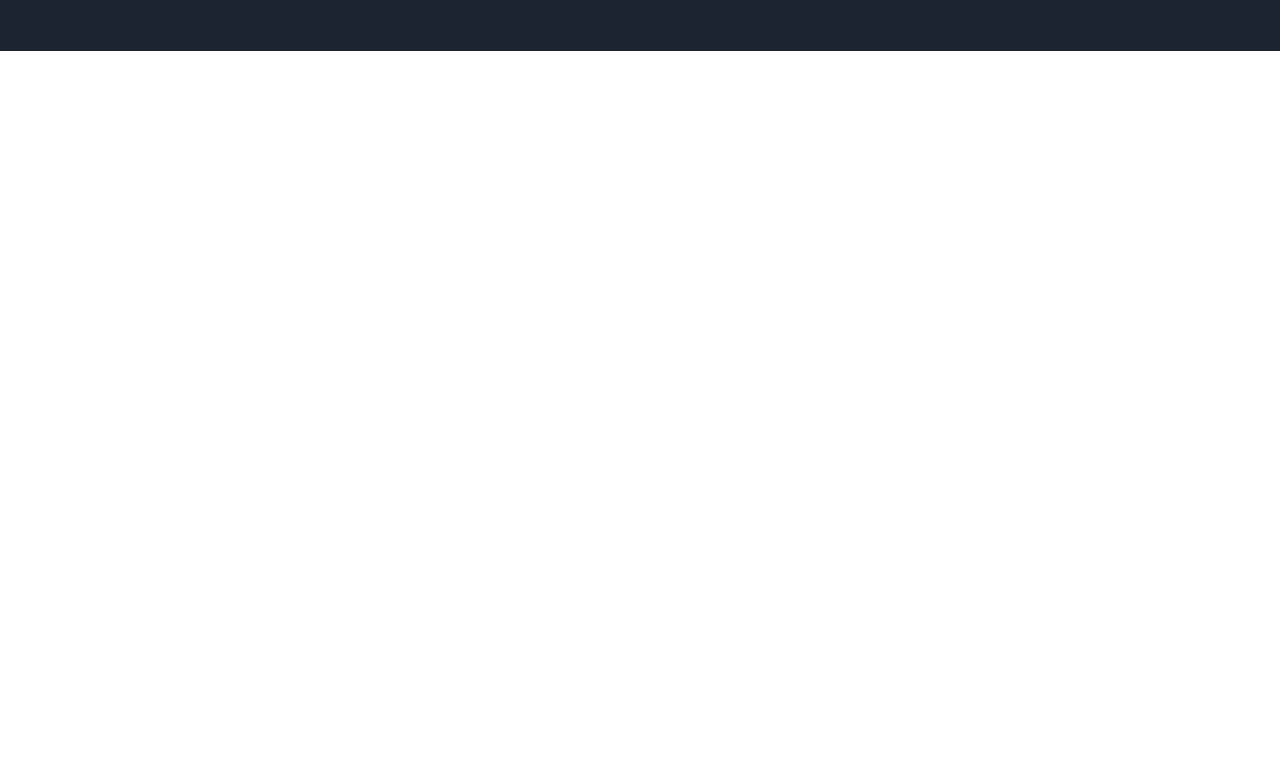
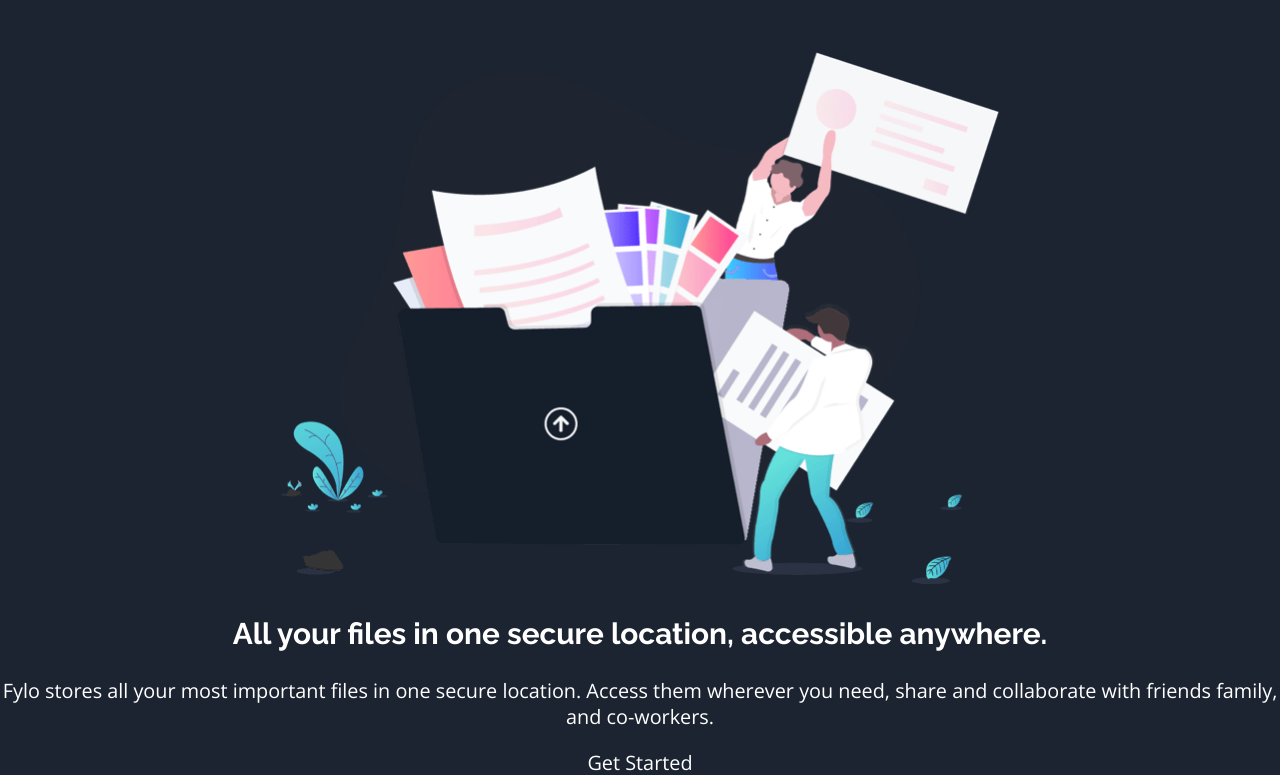
Before and after one commit to faridmammadov09/fylo-landing-page, a plain HTML site: page index.html in a window 1280 px wide. Shown: the part 147-923 px from the top of the page. Before the commit the page ends 800 px from the top, so only its background shows below. Drawn offline with nearby package versions, Linux system fonts and the light colour scheme.

Commit message:
Added hero section

```diff
--- a/css/_global.scss
+++ b/css/_global.scss
@@ -13,6 +13,12 @@ a {
   text-decoration: none;
 }
 
+h1,
+h2,
+h3 {
+  font-family: $font-title;
+}
+
 body {
   font-family: $font-body;
   font-size: calc(16px + 0.3vw);
--- /dev/null
+++ b/css/_hero.scss
@@ -0,0 +1,15 @@
+.hero {
+  background-color: $introBg;
+  text-align: center;
+
+  .illustration {
+    width: 100%;
+    max-width: 719px;
+  }
+
+  h1 {
+  }
+
+  p {
+  }
+}
--- a/css/style.scss
+++ b/css/style.scss
@@ -1,3 +1,4 @@
 @import "variables";
 @import "global";
 @import "header";
+@import "hero";
--- a/index.html
+++ b/index.html
@@ -25,5 +25,20 @@
       <a class="link" href="#">Team</a>
       <a class="link" href="#">Sign In</a>
     </header>
+
+    <section class="hero">
+      <img
+        src="images/illustration-intro.png"
+        alt="illustration intro"
+        class="illustration"
+      />
+      <h1>All your files in one secure location, accessible anywhere.</h1>
+      <p>
+        Fylo stores all your most important files in one secure location. Access
+        them wherever you need, share and collaborate with friends family, and
+        co-workers.
+      </p>
+      <a href="#" class="btn">Get Started</a>
+    </section>
   </body>
 </html>
```
Also changed, not shown: css/style.css, 1 other file.
